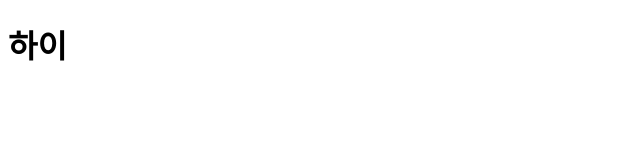
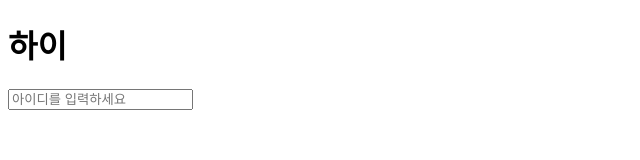
Before and after one commit to younghoonlee97/my-first-repository, a plain HTML site: page index.html in a window 1280 px wide. Shown: the whole page, without its empty margins (0-640 px from the left). Drawn offline with Linux system fonts and the light colour scheme.

Commit message:
아이디 입력창 추가

```diff
--- a/index.html
+++ b/index.html
@@ -7,5 +7,6 @@
 </head>
 <body>
     <h1>하이</h1>
+    <input type="text" placeholder="아이디를 입력하세요">
 </body>
 </html>
```
